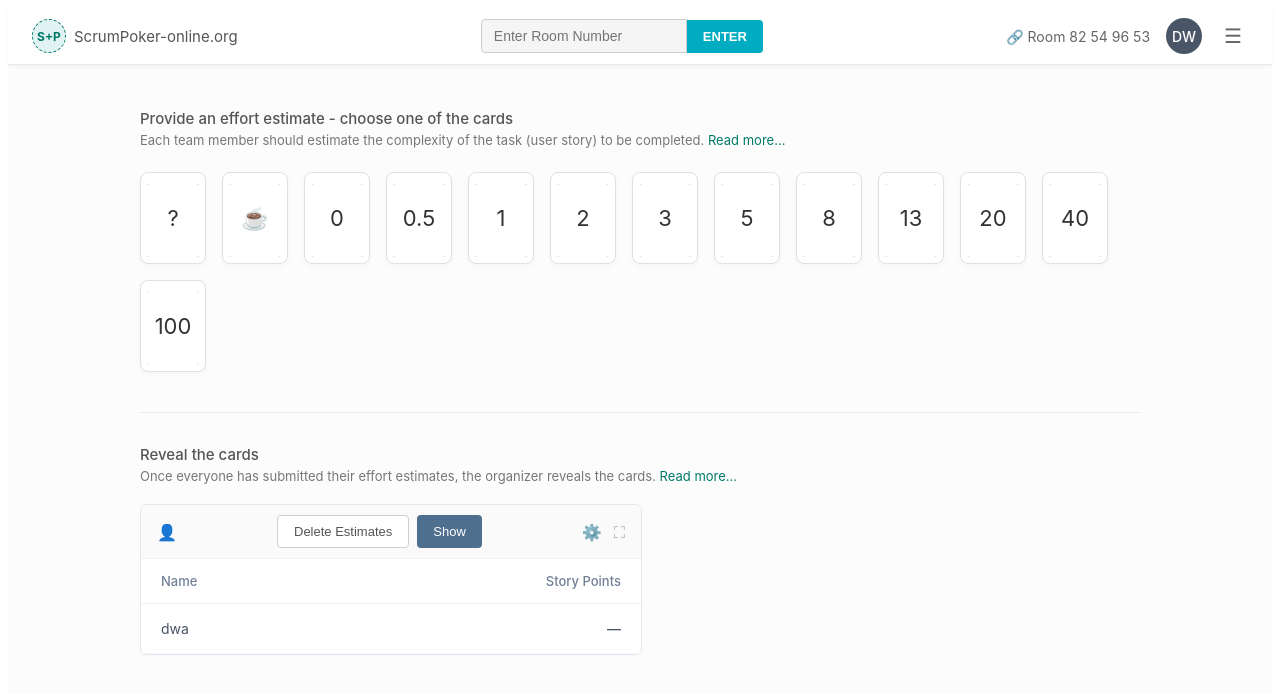
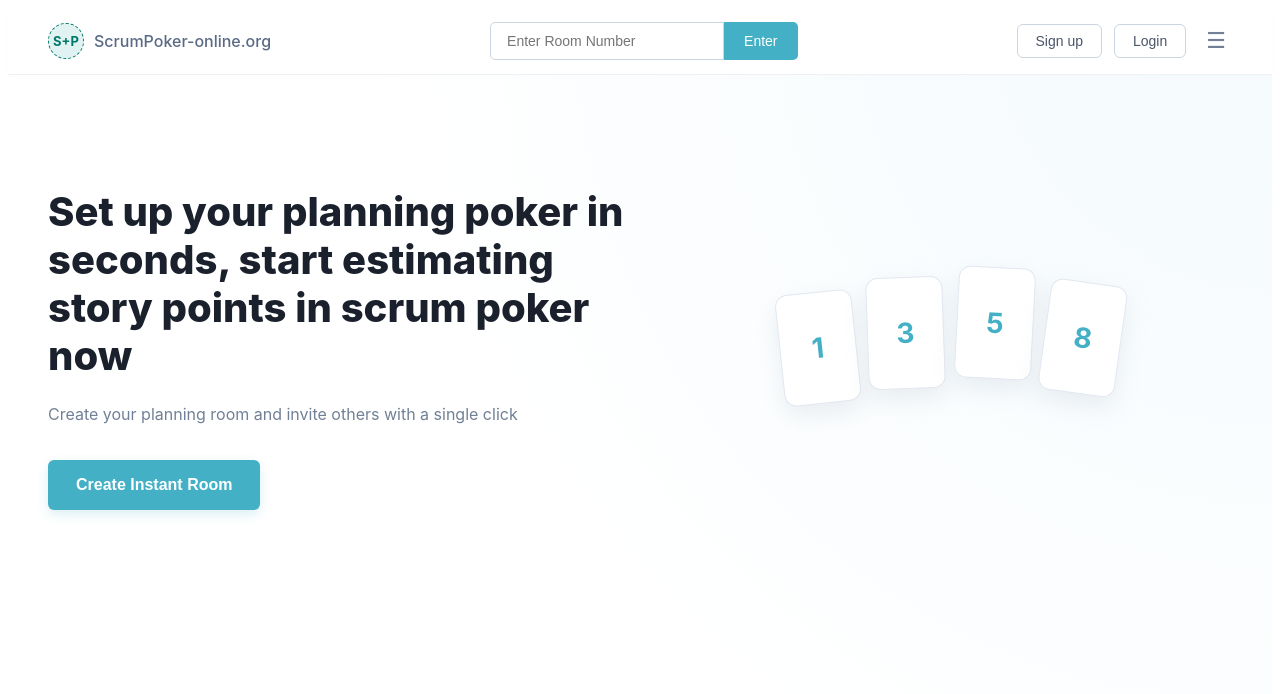
Before and after one commit to amar-nath1/agilepokeronline, an Angular app: page / in a window 1280 px wide. Shown: the top 694 px of the page. Built offline with nearby package versions, Linux system fonts and the light colour scheme.

Commit message:
homepage created.

```diff
--- a/src/app/app.html
+++ b/src/app/app.html
@@ -1 +1 @@
-<app-scrum-poker></app-scrum-poker>
+<router-outlet></router-outlet>
--- a/src/app/app.routes.ts
+++ b/src/app/app.routes.ts
@@ -1,3 +1,17 @@
 import { Routes } from '@angular/router';
 
-export const routes: Routes = [];
+export const routes: Routes = [
+  {
+    path: '',
+    loadComponent: () => import('./pages/home-page/home-page').then(m => m.HomePage)
+  },
+  {
+    path: 'room/:id',
+    loadComponent: () => import('./component/scrum-poker/scrum-poker').then(m => m.ScrumPoker)
+  },
+  {
+    path: '**',
+    redirectTo: ''
+  }
+
+];
--- /dev/null
+++ b/src/app/pages/home-page/home-page.html
@@ -0,0 +1,59 @@
+<div class="page-wrapper">
+  <!-- Top Navigation Header -->
+  <header class="navbar">
+    <div class="nav-left">
+      <div class="logo">
+        <span class="logo-icon">S+P</span>
+        <span class="logo-text">ScrumPoker-online.org</span>
+      </div>
+    </div>
+
+    <div class="nav-center">
+      <input
+        type="text"
+        [ngModel]="roomInput()"
+        (ngModelChange)="roomInput.set($event)"
+        (keyup.enter)="enterExistingRoom()"
+        placeholder="Enter Room Number"
+        class="room-input"
+      >
+      <button (click)="enterExistingRoom()" class="btn-enter">Enter</button>
+    </div>
+
+    <div class="nav-right">
+      <button class="btn-outline">Sign up</button>
+      <button class="btn-outline">Login</button>
+      <button class="menu-toggle">☰</button>
+    </div>
+  </header>
+
+  <!-- Hero Main Presentation Container -->
+  <main class="hero-container">
+    <div class="hero-content">
+
+      <!-- Left Side Text Callouts -->
+      <section class="hero-left">
+        <h1 class="hero-title">
+          Set up your planning poker in seconds, start estimating story points in scrum poker now
+        </h1>
+        <p class="hero-subtitle">
+          Create your planning room and invite others with a single click
+        </p>
+        <button (click)="createInstantRoom()" class="btn-action">
+          Create Instant Room
+        </button>
+      </section>
+
+      <!-- Right Side Pure CSS Styled Graphic Deck Cards -->
+      <section class="hero-right">
+        <div class="floating-deck">
+          <div class="graphic-card card-1"><div class="card-num">1</div></div>
+          <div class="graphic-card card-2"><div class="card-num">3</div></div>
+          <div class="graphic-card card-3"><div class="card-num">5</div></div>
+          <div class="graphic-card card-4"><div class="card-num">8</div></div>
+        </div>
+      </section>
+
+    </div>
+  </main>
+</div>
--- /dev/null
+++ b/src/app/pages/home-page/home-page.scss
@@ -0,0 +1,155 @@
+:host {
+  display: block;
+  font-family: -apple-system, BlinkMacSystemFont, "Segoe UI", Roboto, sans-serif;
+  min-height: 100vh;
+  background: radial-gradient(circle at top right, #f4fafd 0%, #ffffff 60%);
+  color: #2d3748;
+}
+
+/* Header Navbar Styles */
+.navbar {
+  display: flex;
+  justify-content: space-between;
+  align-items: center;
+  background-color: #ffffff;
+  padding: 14px 40px;
+  border-bottom: 1px solid #eef2f5;
+  box-shadow: 0 2px 10px rgba(0,0,0,0.01);
+}
+
+.logo { display: flex; align-items: center; gap: 10px; }
+.logo-icon {
+  background-color: #e0f2f1;
+  color: #00796b;
+  border-radius: 50%;
+  width: 34px;
+  height: 34px;
+  display: flex;
+  align-items: center;
+  justify-content: center;
+  font-weight: bold;
+  font-size: 13px;
+  border: 1px dashed #00796b;
+}
+.logo-text { color: #5a6a85; font-size: 16px; font-weight: 500; }
+
+.nav-center { display: flex; align-items: center; }
+.room-input {
+  border: 1px solid #cbd5e1;
+  border-radius: 5px 0 0 5px;
+  padding: 10px 16px;
+  font-size: 14px;
+  outline: none;
+  background-color: #ffffff;
+  width: 200px;
+  transition: border 0.2s;
+}
+.room-input:focus { border-color: #4db6ac; }
+.btn-enter {
+  background-color: #43b0c6;
+  color: white;
+  border: none;
+  border-radius: 0 5px 5px 0;
+  padding: 11px 20px;
+  font-size: 14px;
+  font-weight: 500;
+  cursor: pointer;
+}
+
+.nav-right { display: flex; align-items: center; gap: 12px; }
+.btn-outline {
+  background-color: transparent;
+  border: 1px solid #cbd5e1;
+  color: #4a5568;
+  border-radius: 6px;
+  padding: 8px 18px;
+  font-size: 14px;
+  cursor: pointer;
+  font-weight: 500;
+}
+.btn-outline:hover { background-color: #f8fafc; }
+.menu-toggle { background: none; border: none; font-size: 22px; color: #718096; cursor: pointer; padding-left: 8px; }
+
+/* Hero Core Body Layout */
+.hero-container {
+  max-width: 1200px;
+  margin: 0 auto;
+  padding: 80px 40px;
+}
+
+.hero-content {
+  display: flex;
+  align-items: center;
+  justify-content: space-between;
+  gap: 40px;
+}
+
+.hero-left { max-width: 580px; }
+.hero-title {
+  font-size: 40px;
+  font-weight: 800;
+  line-height: 1.2;
+  color: #1a202c;
+  margin-bottom: 24px;
+}
+.hero-subtitle {
+  font-size: 16px;
+  color: #718096;
+  margin-bottom: 36px;
+}
+.btn-action {
+  background-color: #43b0c6;
+  color: white;
+  border: none;
+  border-radius: 6px;
+  padding: 16px 28px;
+  font-size: 16px;
+  font-weight: 600;
+  cursor: pointer;
+  box-shadow: 0 4px 12px rgba(67, 176, 198, 0.2);
+  transition: transform 0.2s, box-shadow 0.2s;
+}
+.btn-action:hover {
+  transform: translateY(-2px);
+  box-shadow: 0 6px 20px rgba(67, 176, 198, 0.3);
+}
+
+/* Right Column: Pure CSS Floating Perspective Decks */
+.hero-right {
+  flex: 1;
+  display: flex;
+  justify-content: center;
+  align-items: center;
+}
+.floating-deck {
+  display: flex;
+  gap: 12px;
+  padding: 20px;
+}
+.graphic-card {
+  background-color: white;
+  border: 1px solid #e2e8f0;
+  border-radius: 12px;
+  width: 75px;
+  height: 110px;
+  display: flex;
+  align-items: center;
+  justify-content: center;
+  box-shadow: 0 10px 25px rgba(160, 174, 192, 0.2);
+  transition: transform 0.3s;
+}
+.card-num {
+  font-size: 28px;
+  font-weight: bold;
+  color: #43b0c6;
+}
+
+/* Individual slight rotation/shifts mimicking reference look */
+.card-1 { transform: rotate(-6deg) translateY(15px); }
+.card-2 { transform: rotate(-2deg) translateY(0px); }
+.card-3 { transform: rotate(3deg) translateY(-10px); }
+.card-4 { transform: rotate(8deg) translateY(5px); }
+
+.floating-deck:hover .graphic-card {
+  transform: rotate(0deg) translateY(-15px);
+}
--- /dev/null
+++ b/src/app/pages/home-page/home-page.ts
@@ -0,0 +1,30 @@
+import { Component, signal, inject } from '@angular/core';
+import { CommonModule } from '@angular/common';
+import { FormsModule } from '@angular/forms';
+import { Router } from '@angular/router';
+
+@Component({
+  selector: 'app-home-page',
+  imports: [CommonModule, FormsModule],
+  templateUrl: './home-page.html',
+  styleUrl: './home-page.scss',
+})
+export class HomePage {
+private readonly router = inject(Router);
+
+  // Zoneless Writable Signal
+  readonly roomInput = signal<string>('');
+
+  enterExistingRoom(): void {
+    const roomId = this.roomInput().trim();
+    if (roomId) {
+      this.router.navigate(['/room', roomId]);
+    }
+  }
+
+  createInstantRoom(): void {
+    // Generates a random 6-digit numeric room identifier string
+    const randomRoomId = Math.floor(100000 + Math.random() * 900000).toString();
+    this.router.navigate(['/room', randomRoomId]);
+  }
+}
```
Also changed, not shown: 2 other files (tests, documents, lock files or other folders).
